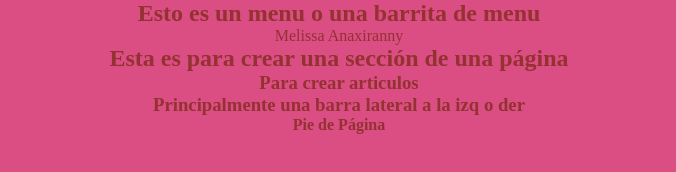
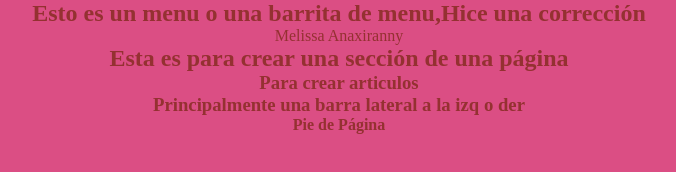
Before and after one commit to MelissaAnaxiranny/4IV9-PSW-Ortiz-Lorenzo-Melissa, a plain HTML site: page index.html in a window 1280 px wide. Shown: the whole page, without its empty margins (301-977 px from the left). Drawn offline with Linux system fonts and the light colour scheme.

Commit message:
Ya no lo sé

```diff
--- a/index.html
+++ b/index.html
@@ -10,7 +10,7 @@
 <body>
     <div class="main-container">
     <nav>
-        <h1>Esto es un menu o una barrita de menu</h1>
+        <h1>Esto es un menu o una barrita de menu,Hice una corrección</h1>
     </nav>
     <section>
         <p>Melissa Anaxiranny</p>
```
